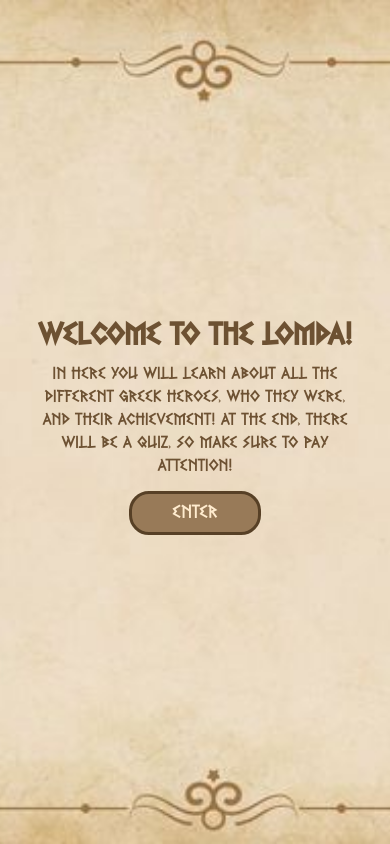
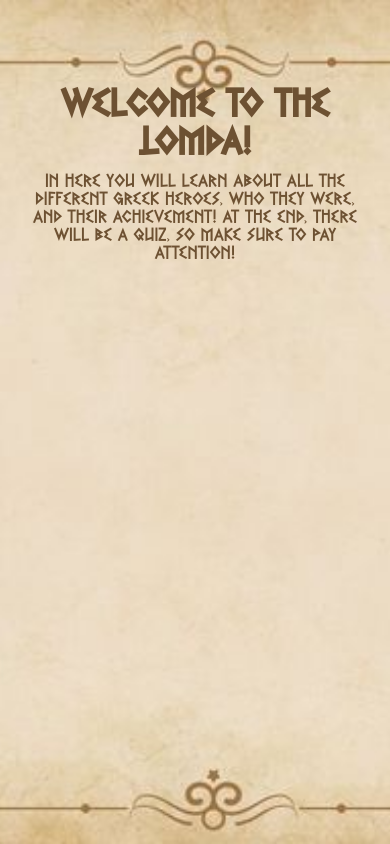
Before and after one commit to dmaayank/greek-heroes, a React (Vite) app: page / in a window 390 px wide. Built offline with nearby package versions, Linux system fonts and the light colour scheme; a web font is replaced by a local one.

Commit message:
Add files via upload

```diff
--- a/src/css/App.css
+++ b/src/css/App.css
@@ -10,7 +10,7 @@
 }
 
 body {
-  background-image: url(/src/assets/images/background.jpg);
+  background-image: url(/public/images/background.jpg);
   background-repeat: no-repeat;
   background-size:cover;
   background-position: center;
@@ -75,6 +75,16 @@ p {
   justify-content: center;
 }
 
+.card-grid {
+  display: grid;
+  margin: auto;
+  transform: translateY(20%);
+  grid-template-columns: repeat(5, 1fr); /* Exactly 5 columns */
+  grid-template-rows: repeat(2, 1fr);    /* Exactly 2 rows */
+  gap: 20px;                             /* Space between cards */
+  width: 80%;
+  margin-top: 10vh;                      /* Pushes grid down below "Our Heroes" */
+}
 
 .hero-card.visited {
   filter: grayscale(100%);
@@ -134,6 +144,16 @@ p {
   }
 
   /* 3. The Grid: Force single card layout */
+  .card-grid {
+    display: flex;
+    flex-direction: column;
+    align-items: center;
+    gap: 30px; /* Space between the stacked cards */
+    width: 100%;
+    margin: 0 auto;
+    transform: translateY(10vh); /* Adjust positioning for mobile */
+    padding-bottom: 100px; /* Space for the bottom quiz button */
+  }
 
   /* 4. The Individual Cards */
   .hero-card {
@@ -159,249 +179,3 @@ p {
     top: 10vh;
   }
 }
-
-/* Make the landing/home page layout stable */
-.app-container {
-  min-height: 100vh;
-  display: flex;
-  flex-direction: column;
-  justify-content: center;   /* centers vertically */
-  align-items: center;
-  gap: 24px;                 /* consistent spacing */
-  padding: 40px 20px;
-  text-align: center;
-  font-family: "greekFreak";
-}
-
-/* REMOVE top: 20vh */
-h1 {
-  position: static;
-  margin: 0;
-  font-size: clamp(2.2rem, 4vw, 4rem);
-  color: #6D5132;
-}
-
-/* REMOVE top: 25vh */
-p {
-  position: static;
-  margin: 0;
-  width: min(900px, 90%);
-  font-size: clamp(1.2rem, 2.4vw, 3rem);
-  color: #6D5132;
-  line-height: 1.2;
-}
-
-/* REMOVE top: 30vh and vw/vh sizing */
-.start {
-  position: static;
-  cursor: pointer;
-  font-size: clamp(1.4rem, 2.4vw, 3rem);
-  padding: 12px 28px;
-  width: auto;              /* don’t use vw */
-  height: auto;             /* don’t use vh */
-  color: #FFECCF;
-  background-color: #987A58;
-  border: #574026 solid 3px;
-  border-radius: 20px;
-}
-
-@media (max-width: 1280px) {
-  .app-container {
-    padding: 28px 16px;
-    gap: 18px;
-  }
-
-  p {
-    line-height: 1.25;
-  }
-}
-
-/* 1. Font and Global Styles */
-@font-face {
-  font-family: "greekFreak";
-  src: url(../assets/fonts/Greek-Freak.ttf);
-}
-
-body {
-  margin: 0;
-  padding: 0;
-  background-image: url(/src/assets/images/background.jpg);
-  background-repeat: no-repeat;
-  background-size: cover;
-  background-position: center;
-  background-attachment: fixed;
-  min-height: 100vh;
-}
-
-/* 2. Main Layout Container */
-.app-container {
-  min-height: 100vh;
-  display: flex;
-  flex-direction: column;
-  justify-content: center; /* Centers content vertically */
-  align-items: center;     /* Centers content horizontally */
-  gap: 2rem;               /* Consistent spacing between elements */
-  padding: 40px 20px;
-  text-align: center;
-  font-family: "greekFreak";
-  box-sizing: border-box;
-}
-
-/* 3. Typography - Using clamp for better responsiveness */
-h1 {
-  margin: 0;
-  font-size: clamp(2.5rem, 8vw, 4.5rem);
-  color: #6D5132;
-  line-height: 1.1;
-}
-
-p {
-  margin: 0;
-  width: min(800px, 90%);
-  font-size: clamp(1.2rem, 4vw, 2.8rem);
-  color: #6D5132;
-  line-height: 1.3;
-  text-transform: uppercase; /* Matches the look in your screenshot */
-}
-
-/* 4. The Enter Button */
-.start {
-  cursor: pointer;
-  font-family: "greekFreak";
-  font-size: clamp(1.2rem, 3vw, 2.5rem);
-  padding: 10px 40px;
-  color: #FFECCF;
-  background-color: #987A58;
-  border: #574026 solid 3px;
-  border-radius: 20px;
-  transition: all 0.3s ease;
-  text-transform: uppercase;
-}
-
-.start:hover {
-  background-color: #6D5132;
-  color: white;
-  transform: scale(1.1);
-}
-
-.start:active {
-  transform: scale(0.95);
-}
-
-/* 5. Grid Layout (For the Hero Selection Screen) */
-
-.card-grid {
-  display: grid;
-  grid-template-columns: repeat(5, 1fr);
-  gap: 20px;
-  width: 90%;
-  max-width: 1200px;
-  margin: 2rem auto 0;
-  transform: none;         /* ✅ remove translateY */
-}
-
-/* Mobile + tablet */
-@media (max-width: 768px) {
-  .card-grid {
-    display: grid;
-    grid-template-columns: repeat(2, minmax(140px, 1fr)); /* 2 nice columns */
-    gap: 14px;
-
-    width: 100%;
-    max-width: 720px;
-    margin: 0 auto;
-    padding: 16px;
-
-    transform: none;     /* IMPORTANT: kill desktop translate */
-    margin-top: 16px;    /* IMPORTANT: kill big vh spacing */
-  }
-
-  /* If your cards have a class like .hero-card or .card-container */
-  .hero-card,
-  .card-container {
-    width: 100%;
-    aspect-ratio: 3 / 4;  /* keeps them consistent */
-    height: auto;
-  }
-
-  /* Make the title not gigantic */
-  h1 {
-    top: auto;
-    position: static;
-    margin: 16px 0 8px;
-    font-size: 2rem;
-  }
-
-  p {
-    top: auto;
-    position: static;
-    width: 92%;
-    font-size: 1.1rem;
-    margin: 0 auto 12px;
-  }
-
-  /* Bottom button should not use vw */
-  .to-quiz {
-    position: fixed;
-    left: 50%;
-    transform: translateX(-50%);
-    bottom: 16px;
-    width: min(320px, 90vw);
-    font-size: 1.1rem;
-    z-index: 1000;
-  }
-}
-
-@media (max-width: 768px) {
-
-  .card-grid {
-    display: grid;
-    grid-template-columns: 1fr;
-    gap: 18px;
-
-    width: 100%;
-    max-width: 340px;   /* smaller than before */
-    margin: 20px auto 40px;
-    padding: 0 10px;
-  }
-
-  .hero-card,
-  .card-container {
-    width: 100%;
-    aspect-ratio: 3 / 4;
-    border-radius: 18px;
-  }
-
-  /* Reduce hero title spacing */
-  h1 {
-    margin-top: 10px;
-    margin-bottom: 10px;
-    font-size: 2rem;
-  }
-
-}
-
-@media (max-width: 768px) {
-
-  .card-grid {
-    display: grid;
-    grid-template-columns: 1fr;
-
-    gap: 20px;
-
-    width: 100%;
-    max-width: 320px;   /* narrower than screen */
-
-    margin-left: auto;  /* THIS centers */
-    margin-right: auto; /* THIS centers */
-
-    padding: 0;
-  }
-
-  .hero-card,
-  .card-container {
-    width: 100%;
-    aspect-ratio: 3 / 4;
-  }
-
-}
```
